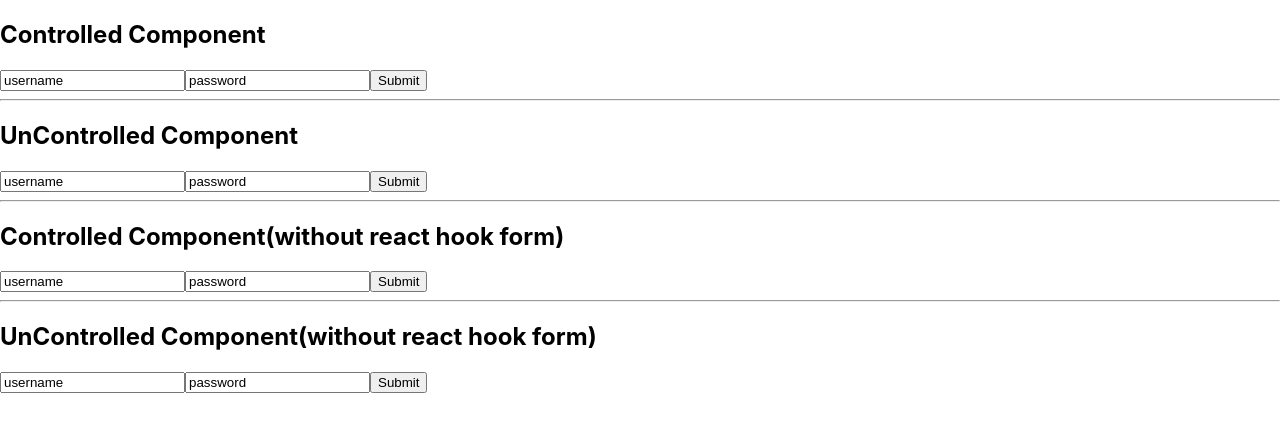
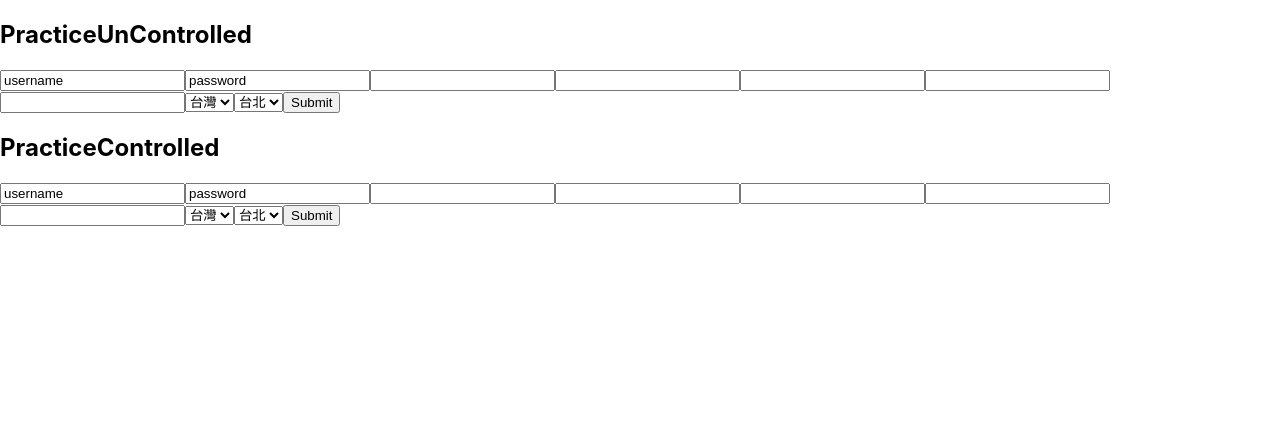
Before and after one commit to futianshen/react-hook-form, a React (Vite) app: page / in a window 1280 px wide. Shown: the top 432 px of the page. Built offline with nearby package versions, Linux system fonts and the light colour scheme.

Commit message:
feat: 連動表單

```diff
--- a/src/App.tsx
+++ b/src/App.tsx
@@ -3,11 +3,13 @@ import FormUnControlled from "./FormUnControlled"
 import FormControlled from "./FormControlled"
 import FormControlledWithoutReactHookForm from "./FormControlledWithoutReactHookForm"
 import FormUnControlledWithoutReactHookForm from "./FormUnControlledWithoutReactHookForm"
+import PracticeUnControlled from "./PracticeUnControlled"
+import PracticeControlled from "./PracticeControlled"
 
 function App() {
   return (
     <div>
-      <h2>Controlled Component</h2>
+      {/* <h2>Controlled Component</h2>
       <FormControlled />
       <hr />
 
@@ -20,7 +22,11 @@ function App() {
       <hr />
 
       <h2>UnControlled Component(without react hook form)</h2>
-      <FormUnControlledWithoutReactHookForm />
+      <FormUnControlledWithoutReactHookForm /> */}
+      <h2>PracticeUnControlled</h2>
+      <PracticeUnControlled />
+      <h2>PracticeControlled</h2>
+      <PracticeControlled />
     </div>
   )
 }
--- /dev/null
+++ b/src/PracticeControlled.tsx
@@ -0,0 +1,118 @@
+import {
+  Controller,
+  useController,
+  UseControllerProps,
+  useForm,
+} from "react-hook-form"
+import React from "react"
+
+const countries = [
+  { name: "台灣", cities: ["台北", "桃園", "高雄"] },
+  { name: "日本", cities: ["大阪", "東京", "北海道"] },
+]
+
+function PracticeControlled() {
+  const { control, handleSubmit, setValue, getValues } = useForm({
+    defaultValues: {
+      username: "username",
+      password: "password",
+      firstName: "",
+      lastName: "",
+      nickname: "",
+      phone: "",
+      email: "",
+      country: "台灣",
+      city: "日本",
+    },
+  })
+  const submit = handleSubmit((data) => console.log(data))
+
+  return (
+    <form onSubmit={submit}>
+      <Input name="username" control={control} />
+      <Input name="password" control={control} />
+      <Input name="firstName" control={control} />
+      <Input name="lastName" control={control} />
+      <Input name="nickname" control={control} />
+      <Input name="phone" control={control} />
+      <Input name="email" control={control} />
+
+      <Controller
+        name="country"
+        control={control}
+        render={({ field: { value, onChange } }) => (
+          <select
+            value={value}
+            onChange={(e) => {
+              onChange(e)
+              setValue("country", e.target.value)
+              setValue(
+                "city",
+                countries.find((country) => country.name === e.target.value)
+                  ?.cities[0] || ""
+              )
+            }}
+          >
+            {countries.map((country) => (
+              <option key={country.name} value={country.name}>
+                {country.name}
+              </option>
+            ))}
+          </select>
+        )}
+      />
+      <Controller
+        name="city"
+        control={control}
+        render={({ field: { value, onChange } }) => {
+          console.log("render")
+          return (
+            <select value={value} onChange={onChange}>
+              {countries
+                .find((country) => country.name === getValues("country"))
+                ?.cities.map((city) => (
+                  <option key={city} value={city}>
+                    {city}
+                  </option>
+                ))}
+            </select>
+          )
+        }}
+      />
+
+      <input type="submit" />
+    </form>
+  )
+}
+
+function Input(
+  props: UseControllerProps<{
+    username: string
+    password: string
+    firstName: string
+    lastName: string
+    nickname: string
+    phone: string
+    email: string
+    country: string
+    city: string
+  }>
+) {
+  const { field } = useController(props)
+
+  return <input {...field} />
+}
+
+export default PracticeControlled
+//
+// - [x]連動表單 B 项的值跟随 A 项变化 `Controller`
+//
+// - 表單驗證
+// - 敏感词禁止 `Controller`
+//
+// - 動態表單
+// - `useFieldArray`
+//
+// - 錯誤處理
+// - 提示
+// - focus
--- /dev/null
+++ b/src/PracticeUnControlled.tsx
@@ -0,0 +1,82 @@
+import { useForm } from "react-hook-form"
+import React, { useState } from "react"
+
+const countries = [
+  { name: "台灣", cities: ["台北", "桃園", "高雄"] },
+  { name: "日本", cities: ["大阪", "東京", "北海道"] },
+]
+
+function PracticeUnControlled() {
+  const [cities, setCities] = useState(["台北", "桃園", "高雄"])
+  const { register, handleSubmit, getValues, setValue } = useForm({
+    defaultValues: {
+      username: "username",
+      password: "password",
+      firstName: "",
+      lastName: "",
+      nickname: "",
+      phone: "",
+      email: "",
+      country: "台灣",
+      city: "台北",
+    },
+  })
+  const submit = handleSubmit((data) => console.log(data))
+  console.log("render")
+  return (
+    <form onSubmit={submit}>
+      <input {...register("username")} />
+      <input {...register("password")} />
+      <input {...register("firstName")} />
+      <input {...register("lastName")} />
+      <input {...register("nickname")} />
+      <input {...register("phone")} />
+      <input {...register("email")} />
+      <select
+        {...register("country")}
+        onChange={(e) => {
+          setValue("country", e.target.value)
+          setValue(
+            "city",
+            countries.find((country) => country.name === e.target.value)
+              ?.cities[0] || ""
+          )
+          // 一定要這樣做嗎？有沒有內建的方式可以出發 cities 的內容渲染
+          setCities(
+            countries.find((country) => country.name === e.target.value)
+              ?.cities || []
+          )
+        }}
+      >
+        {countries.map((country) => (
+          <option key={country.name} value={country.name}>
+            {country.name}
+          </option>
+        ))}
+      </select>
+      <select {...register("city")}>
+        {cities.map((city) => (
+          <option key={city} value={city}>
+            {city}
+          </option>
+        ))}
+      </select>
+
+      <input type="submit" />
+    </form>
+  )
+}
+
+export default PracticeUnControlled
+//
+// - [x]連動表單 B 项的值跟随 A 项变化 `Controller`
+//
+// - 表單驗證
+// - 敏感词禁止 `Controller`
+//
+// - 動態表單
+// - `useFieldArray`
+//
+// - 錯誤處理
+// - 提示
+// - focus
```
